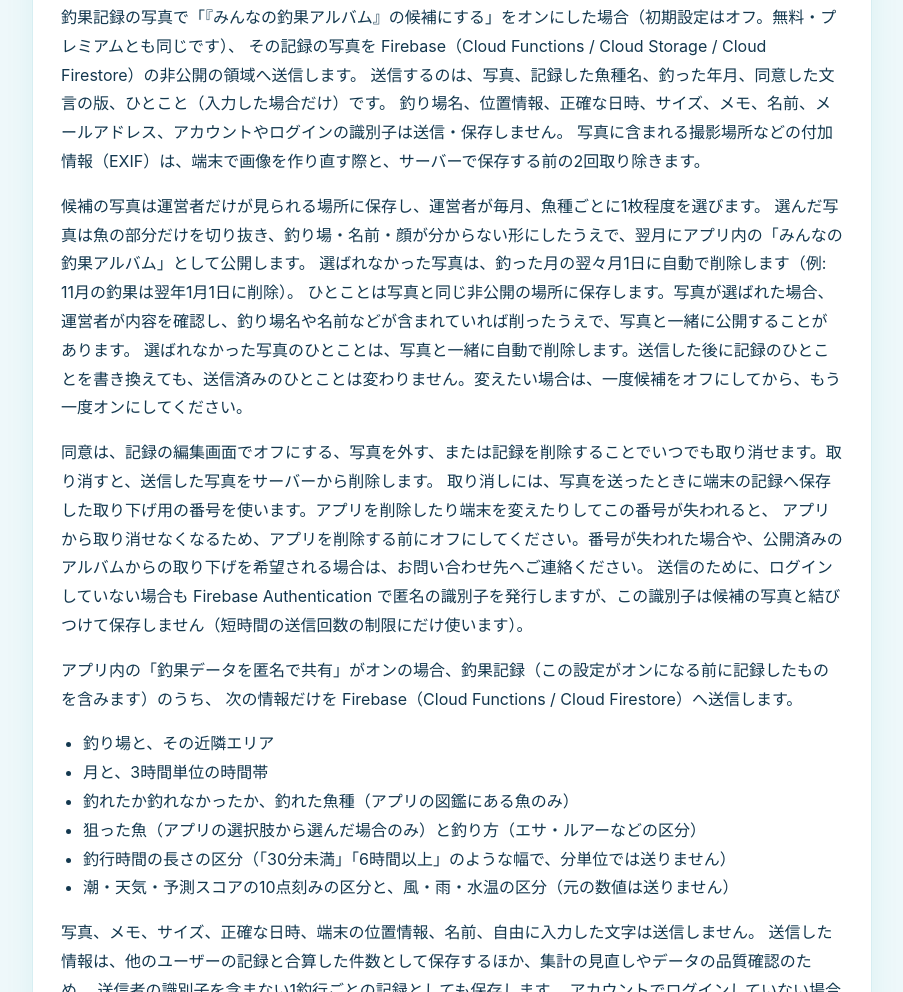
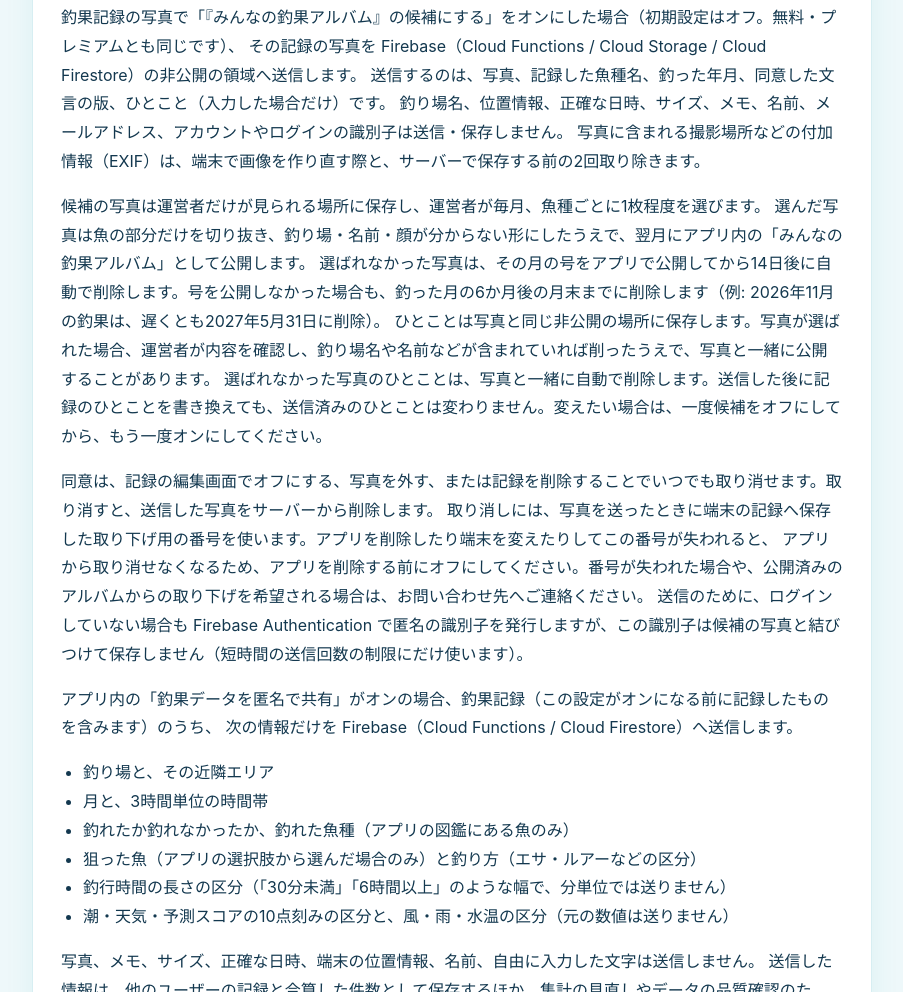
Before and after one commit to ERIKOKONNO/fishswitch-legal, a plain HTML site: page privacy.html in a window 1280 px wide. Shown: the part 1435-2427 px from the top of the page, without its empty margins (188-1091 px from the left). Drawn offline with Linux system fonts and the light colour scheme.

Commit message:
みんなの釣果アルバム: 選ばれなかった写真の削除を「号の公開から14日後（遅くとも6か月後の月末）」に変更
Co-Authored-By: Claude Opus 5.5 <noreply@anthropic.com>

```diff
--- a/privacy.html
+++ b/privacy.html
@@ -97,7 +97,7 @@
       <p>
         候補の写真は運営者だけが見られる場所に保存し、運営者が毎月、魚種ごとに1枚程度を選びます。
         選んだ写真は魚の部分だけを切り抜き、釣り場・名前・顔が分からない形にしたうえで、翌月にアプリ内の「みんなの釣果アルバム」として公開します。
-        選ばれなかった写真は、釣った月の翌々月1日に自動で削除します（例: 11月の釣果は翌年1月1日に削除）。
+        選ばれなかった写真は、その月の号をアプリで公開してから14日後に自動で削除します。号を公開しなかった場合も、釣った月の6か月後の月末までに削除します（例: 2026年11月の釣果は、遅くとも2027年5月31日に削除）。
         ひとことは写真と同じ非公開の場所に保存します。写真が選ばれた場合、運営者が内容を確認し、釣り場名や名前などが含まれていれば削ったうえで、写真と一緒に公開することがあります。
         選ばれなかった写真のひとことは、写真と一緒に自動で削除します。送信した後に記録のひとことを書き換えても、送信済みのひとことは変わりません。変えたい場合は、一度候補をオフにしてから、もう一度オンにしてください。
       </p>
```
Also changed, not shown: privacy-en.html (+1 -1 lines).
